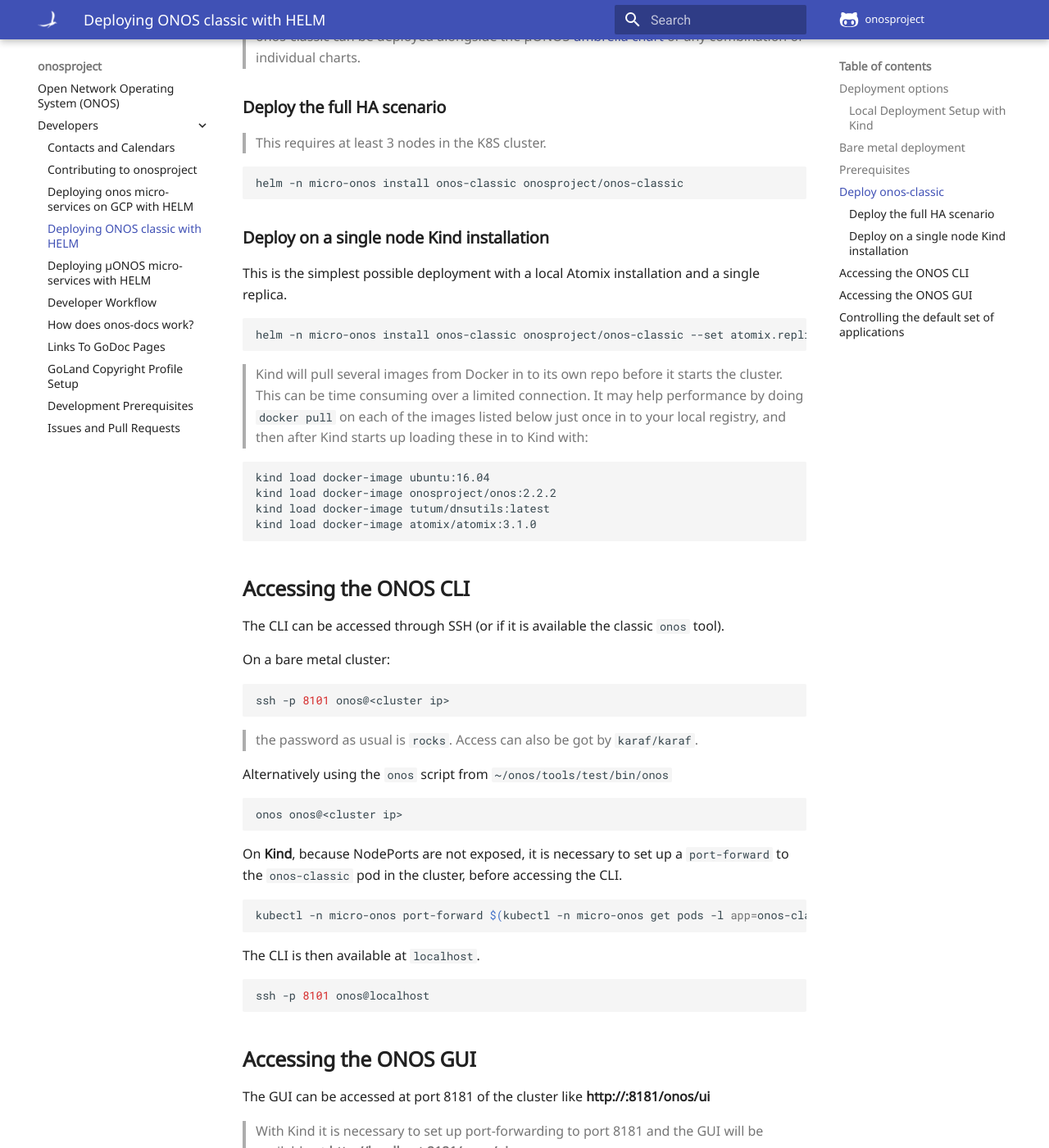
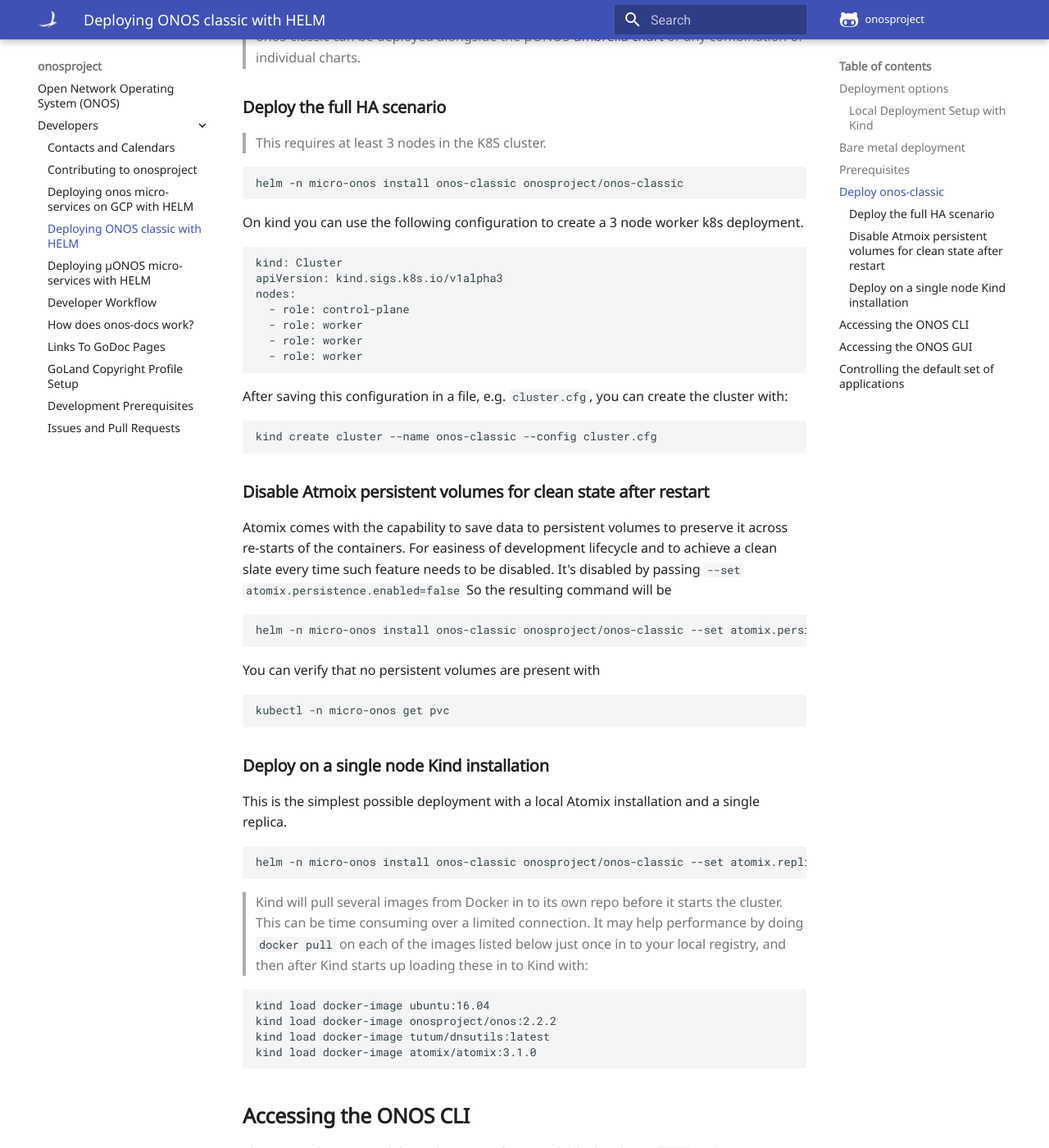
Before and after one commit to onosproject/onos-docs, an MkDocs documentation site: the page built from docs/content/developers/deploy_onos_classic.md, in a window 1280 px wide and 1400 px high, scrolled down 762 px. Shown: the whole window at 82% size. Built offline with MkDocs 1.6.1 and Material for MkDocs 9.7.7, drawn with Linux system fonts in a browser that asks for light colours.

Commit message:
3 node worker kind cfg and no Atomix persistent volumes (#127)
* Example of kind cfg for 3 node worker and removing the persistent volumes

* typos and other fixes

````diff
--- a/docs/content/developers/deploy_onos_classic.md
+++ b/docs/content/developers/deploy_onos_classic.md
@@ -27,6 +27,34 @@ Follow the same [Prerequisites](./deploy_with_helm.md#Prerequisites) as in the
 > This requires at least 3 nodes in the K8S cluster.
 ```bash
 helm -n micro-onos install onos-classic onosproject/onos-classic
+```
+On kind you can use the following configuration to create a 3 node worker k8s deployment.
+
+```bash
+kind: Cluster
+apiVersion: kind.sigs.k8s.io/v1alpha3
+nodes:
+  - role: control-plane
+  - role: worker
+  - role: worker
+  - role: worker
+```
+After saving this configuration in a file, e.g. `cluster.cfg`, you can create the cluster with:
+```bash
+kind create cluster --name onos-classic --config cluster.cfg
+```
+
+### Disable Atmoix persistent volumes for clean state after restart
+Atomix comes with the capability to save data to persistent volumes to preserve it across re-starts of the containers.
+For easiness of development lifecycle and to achieve a clean slate every time such feature needs to be disabled.
+It's disabled by passing `--set atomix.persistence.enabled=false`
+So the resulting command will be
+```bash
+helm -n micro-onos install onos-classic onosproject/onos-classic --set atomix.persistence.enabled=false
+```
+You can verify that no persistent volumes are present with
+```bash
+kubectl -n micro-onos get pvc
 ```
 
 ### Deploy on a single node Kind installation
````
